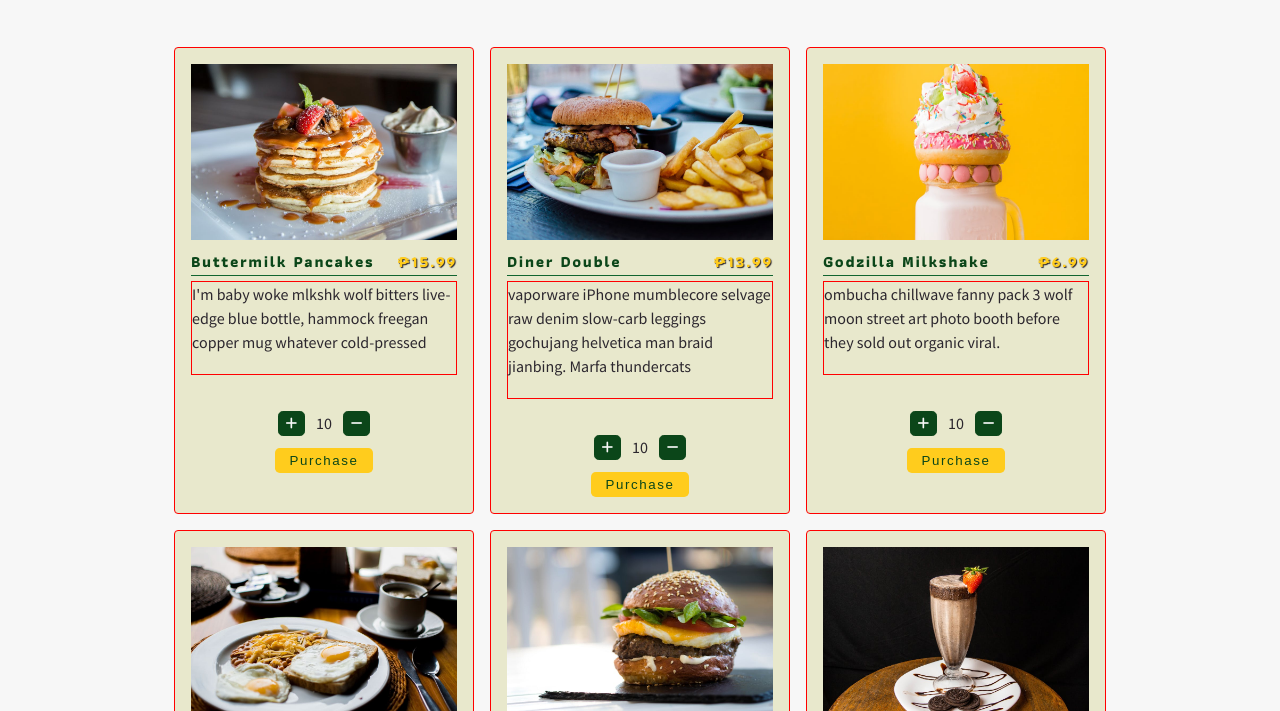
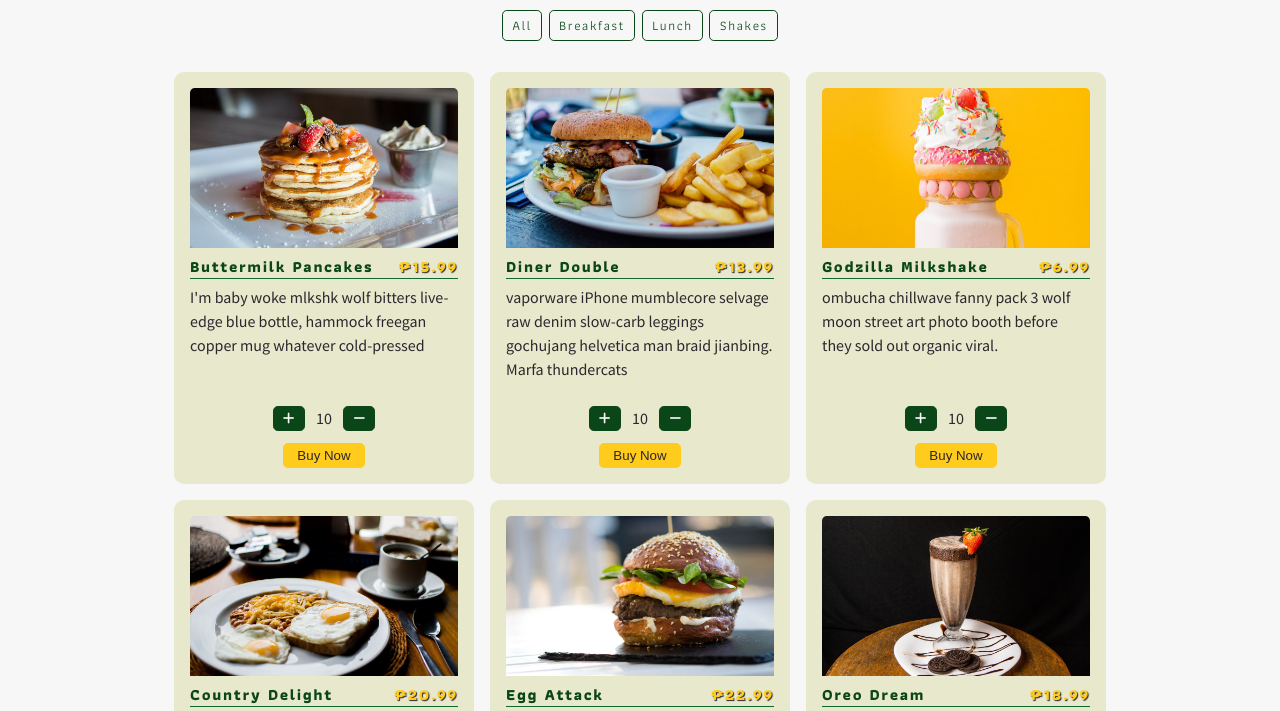
Before and after one commit to Tuason066/McDog, a plain HTML site: page index.html in a window 1280 px wide. Shown: the part 196-907 px from the top of the page. Drawn offline with Linux system fonts and the light colour scheme.

Commit message:
Add files via upload

```diff
--- a/index.html
+++ b/index.html
@@ -16,11 +16,11 @@
 </head>
 <body>
 
-    <header class="header-title">
-        <div class="header-center">
+    <header class="header-brand">
+        <div class="header-brand__center">
             <!-- title -->
-            <div class="title-container">
-                <a href="#"><h1 class="title">Mc<span>Dog</span></h1></a>
+            <div class="brand-container">
+                <a href="#"><h1 class="brand">Mc<span>Dog</span></h1></a>
                 <button class="nav-toggle" type="button">
                     <span class="close-bars"><i class="fa-solid fa-bars"></i></span>
                     <span class="open-bars"><i class="fa-solid fa-bars-staggered"></i></span>
@@ -69,45 +69,29 @@
         </ul>
         <!-- end of social media icons-->
     </aside>
-
-    <secion class="foods">
+    <section class="menus">
             <!-- menu title -->
             <div class="menu-title">
                 <h2>our menu</h2>
                 <div class="underline"></div>
             </div>
             <!-- end of menu title -->
+            <!-- btn container -->
+            <div class="btn-container">
+            </div>
+            <!-- end of btn container -->
             <!-- menu's -->
             <section class="menu-container">
-                <!-- single item -->
-                <!-- <article class="menu">
-                    <img src="./images/item-1.jpeg" class="menu__photo" alt="menu item">
-                    <div class="menu__info">
-                        <header>
-                            <h4>HotDog</h4>
-                            <h4 class="price">&#8369;20</h4>
-                        </header>
-                        <div class="menu__desc">
-                            <p>Lorem ipsum, dolor sit amet consectetur adipisicing elit. Cum tempore quia blanditiis quidem labore soluta sit exercitationem quibusdam consectetur odit?</p>
-                        </div>
-                        <div class="purchase">
-                            <div class="purchase__quantity">
-                                <button type="button" class="add-quantity">
-                                    <i class="fa-solid fa-plus"></i>
-                                </button>
-                                <span class="item-quantity">10</span>
-                                <button type="button" class="minus-quantity">
-                                    <i class="fa-solid fa-minus"></i>
-                                </button>
-                            </div>
-                            <button class="purchase-btn">purchase</button>
-                        </div>
-                    </div>
-                </article> -->
-                <!-- end of single item -->
             </section>
 
-    </secion>
+    </section>
+
+    <footer>
+        <div class="footer-container">
+            <p>Developed and Design by: <a href="https://www.facebook.com/Tuason06/" class="developer">jeffrey d. tuason</a></p>
+            <p>&copy; <span class="copyright"></span> All Rights Reserved </p>
+        </div>
+    </footer>
 
     <script src="script.js"></script>
 </body>
--- a/script.js
+++ b/script.js
@@ -79,6 +79,7 @@ const navToggle = document.querySelector('.nav-toggle');
 const sidebar = document.querySelector('.aside-navbar');
 const sidebarBtn = document.querySelector('.close-nav');
 const linksBtn = document.querySelectorAll('.x');
+const btnContainer = document.querySelector('.btn-container');
 
 linksBtn.forEach(function(link) {
   link.addEventListener('click', function(e) {
@@ -102,33 +103,94 @@ const menuContainer = document.querySelector('.menu-container');
 
 window.addEventListener('DOMContentLoaded', function() {
 
-  const menuItems = menu.map(function(menuItem) {
+  displayMenuItems(menu);
+
+  displayFilterButtons();
+
+});
+
+// display filter buttons
+function displayFilterButtons() {
+  const category = menu.map(function(item) {
+    return item.category;
+  });
+
+  const categories = category.reduce(function(values, item) {
+    if(!values.includes(item)) {
+      values.push(item);
+    }
+    return values;
+  }, ['all']);
+
+  const menuBtns = categories.map(function(item) {
+    return `<button class="filter-btn" data-id="${item}" type="button">${item}</button>`
+  }).join('');
+
+  btnContainer.innerHTML = menuBtns;
+
+
+  const filterBtns = btnContainer.querySelectorAll('.filter-btn');
+
+  filterBtns.forEach(function (btn) {
+    btn.addEventListener('click', function (e) {
+      const btnClicked = e.currentTarget.dataset.id;
+
+      const filteredMenus = menu.filter(function (item) {
+        if(btnClicked === item.category) {
+          return item;
+        };
+      });
+
+      if(btnClicked === 'all') {
+        displayMenuItems(menu);
+      } else {
+        displayMenuItems(filteredMenus);
+      }
+
+    });
+  });
+};
+
+// display menu items
+function displayMenuItems(menuItem) {
+
+  const menuItems = menuItem.map(function(item) {
     return `<article class="menu">
-    <img src="${menuItem.img}" class="menu__photo" alt="${menuItem.title}" />
-    <div class="menu__info">
-        <header>
-            <h4>${menuItem.title}</h4>
-            <h4 class="price">&#8369;${menuItem.price}</h4>
+    <img src="${item.img}" class="menu__photo" alt="${item.title}" />
+    <div class="menu-info">
+        <header class="menu-header">
+            <h4 class="title">${item.title}</h4>
+            <h4 class="price">&#8369;${item.price}</h4>
         </header>
-        <div class="menu__desc">
-            <p>${menuItem.desc}</p>
+        <div class="menu-desc">
+            <p>${item.desc}</p>
         </div>
-        <div class="purchase">
-            <div class="purchase__quantity">
-                <button type="button" class="add-quantity">
+    </div>
+    <div class="menu-purchase">
+            <div class="purchaseBtns-container">
+                <button type="button" class="add">
                     <i class="fa-solid fa-plus"></i>
                 </button>
                 <span class="item-quantity">10</span>
-                <button type="button" class="minus-quantity">
+                <button type="button" class="minus">
                     <i class="fa-solid fa-minus"></i>
                 </button>
             </div>
-            <button class="purchase-btn">purchase</button>
+            <button class="purchase-btn">buy now</button>
         </div>
-    </div>
-</article>`
+  </article>`
   }).join('');
 
   menuContainer.innerHTML = menuItems;
 
-});
+};
+
+
+//  ==================== copyright ============
+
+// selecting item
+const copyright = document.querySelector('.copyright');
+
+const year = new Date().getFullYear();
+
+copyright.textContent = year;
--- a/style.scss
+++ b/style.scss
@@ -49,6 +49,9 @@ button {
     display: inline-block;
     cursor: pointer;
     transition: all 0.4s ease;
+    border: none;
+    outline: none;
+    background-color: transparent;
 }
 
 h1,
@@ -105,7 +108,7 @@ p {
 
 // ===== header
 
-.header-title {
+.header-brand {
     box-shadow: 0px 0px 1px $clr-black;
     width: 100%;
     max-width: 1440px;
@@ -113,7 +116,7 @@ p {
 }
 
 // title
-.title-container {
+.brand-container {
     display: flex;
     justify-content: space-between;
     align-items: center;
@@ -122,23 +125,20 @@ p {
     margin: 0 auto;
 }
 
-.title {
+.brand {
     font-family: $ff-primary;
     margin: 0;
     color: $clr-yellow;
     letter-spacing: .1rem;
     text-shadow: 1px 1px 1px $clr-black;
 }
-.title span {
+.brand span {
     color: $clr-black;
     text-shadow: 1px 1px 1px $clr-yellow;
 }
 
 .nav-toggle,
 .close-nav {
-    background: none;
-    outline: none;
-    border: none;
     font-size: 1rem;
 }
 
@@ -158,12 +158,12 @@ p {
 
 // ======= ASIDE NAVBAR ======
 .aside-navbar {
-    position: absolute;
+    position: fixed;
     top: 0;
     left: 0;
     width: 100%;
     max-width: 450px;
-    height: 100%;
+    height: 100vh;
     background-color: $clr-dark--white;
     display: flex;
     flex-direction: column;
@@ -217,6 +217,12 @@ p {
     text-transform: capitalize;
     letter-spacing: .1rem;
     font-family: $ff-secondary;
+    transition: all 0.2s ease;
+}
+
+.links__btn:hover {
+    // transform: translateY(-.1rem);
+    transform: scale(1.1);
 }
 
 .current-page {
@@ -267,7 +273,7 @@ p {
     }
 
     // title
-    .header-center {
+    .header-brand__center {
         width: 95%;
         box-shadow: 0px 0px 0px #000;
         margin: 0 auto;
@@ -276,7 +282,7 @@ p {
         align-items: center;
     }
 
-    .title-container {
+    .brand-container {
         display: block;
         margin: 0;
         width: unset;
@@ -299,7 +305,7 @@ p {
 
 // ======================================= MENU
 
-.foods {
+.menus {
     max-width: 1440px;
     margin: 0 auto;
 }
@@ -325,111 +331,130 @@ p {
 @media (min-width: 770px) {
 
     .menu-title {
-        padding: 4rem 0;
+        padding: 4rem 0 1.5rem;
         & h2 {
             margin-bottom: .5rem;
         }
     }
 
+    .btn-container {
+        padding-bottom: 1rem;
     }
 
-// menu container
+}
+
+// =================== filter buttons
+
+.btn-container {
+    text-align: center;
+    margin-bottom: .7rem;
+    // border: 1px solid red;
+}
+
+.filter-btn {
+    border: 1px solid $clr-dark--green;
+    color: $clr-dark--green;
+    border-radius: .3rem;
+    margin: .2rem;
+    letter-spacing: .1rem;
+    font-family: $ff-secondary;
+    &:hover {
+        background-color: $clr-dark--green;
+        color: white;
+    }
+}
+
+// =================== menu items
 .menu-container {
     width: 90%;
-    max-width: 613px;
+    max-width: calc(600px + 1rem);
     margin: 0 auto;
     margin-bottom: 2rem;
 }
 
 .menu {
-    border: 1px solid red;
+    max-width: 300px;
+    margin: 0 auto 1rem;
+    padding: 1rem;
+    border-radius: 10px;
     background-color: $clr-dark--white;
-    border-radius: .25rem;
-    padding: 1rem;
-    width: 100%;
-    max-width: 300px;
-    margin: 0 auto;
-    margin-bottom: 1rem;
+    display: flex;
+    flex-direction: column;
+
     &__photo {
         width: 100%;
-        max-width: 300px;
-        height: 100%;
-        max-height: 176px;
+        max-height: 160px;
         object-fit: cover;
-    }
-    &__desc {
-        // margin: 0 0 auto;
-        border: 1px solid red;
+        border-top-left-radius: .3rem;
+        border-top-right-radius: .3rem;
     }
 }
 
-.menu__info {
-    display: flex;
-    flex-direction: column;
+.menu-info {
+    margin: .7rem 0 auto;
 }
 
-.menu__info header {
+.menu-header {
     display: flex;
     justify-content: space-between;
     align-items: center;
     border-bottom: 1px solid $clr-light--green;
-    margin-bottom: .3rem;
-    & h4 {
-        margin-top: .5rem;
-        margin-bottom: .3rem;
+    margin-bottom: .4rem;
+    & .title {
         color: $clr-dark--green;
+        margin-bottom: .2rem;
         letter-spacing: .1rem;
-        // text-shadow: 1px 1px 1px $clr-light--green;
+        padding-right: 1rem;
     }
     & .price {
         color: $clr-yellow;
+        margin-bottom: .2rem;
         text-shadow: 1px 1px 1px $clr-black;
-    }
+        letter-spacing: .1rem;
     }
 
-// purchase items
-.purchase {
-    margin-top: 2rem;
-    // justify-self: flex-end;
+}
+
+.menu-purchase {
     text-align: center;
-    &__quantity {
+}
+
+.purchaseBtns-container {
     display: flex;
+    justify-content: center;
     align-items: center;
-        justify-content: center;
+    & .item-quantity {
+        padding: .3em .7em;
+    }
     & button {
         background-color: $clr-dark--green;
         color: $clr-white;
         outline: none;
         border: 1px solid $clr-dark--green;
         border-radius: .3rem;
-            padding: .3em .5em;
         &:hover {
             background-color: transparent;
             color: $clr-dark--green;
-            }
-
-        }
-        & .item-quantity {
-            padding: .3em .7em;
         }
     }
 }
 
 .purchase-btn {
     margin-top: .5rem;
-    letter-spacing: .1rem;
     background-color: $clr-yellow;
-    color: $clr-dark--green;
-    border: 1px solid transparent;
+    border: 1px solid $clr-yellow;
     border-radius: .3rem;
     padding: .3em 1em;
+    color: $clr-black;
+    border: 1px solid $clr-yellow;
     &:hover {
         background-color: transparent;
+        color: $clr-dark--green;
         border: 1px solid $clr-dark--green;
     }
 }
 
-@media (min-width: 700px) {
+@media (min-width: 770px){
 
     .menu-container {
         display: grid;
@@ -442,13 +467,34 @@ p {
     }
 
 }
+
 @media (min-width: 900px) {
 
     .menu-container {
-        display: grid;
         grid-template-columns: 1fr 1fr 1fr;
-        gap: 1rem;
         max-width: calc(900px + 2rem);
     }
 
 }
+
+// ==================== FOOTER =====================\
+footer {
+    box-shadow: 0px 0px 1px $clr-black;
+    max-width: 1440px;
+    margin: 0 auto;
+    & p {
+        margin: 0;
+    }
+}
+
+.footer-container {
+    padding: 2rem 0;
+    width: 90%;
+    text-align: center;
+    margin: 0 auto;
+}
+
+.developer {
+    color: $clr-dark--green;
+    text-transform: capitalize;
+}
```
Also changed, not shown: style.css, 1 other file. Lines whose indentation alone changed are shown as unchanged.
